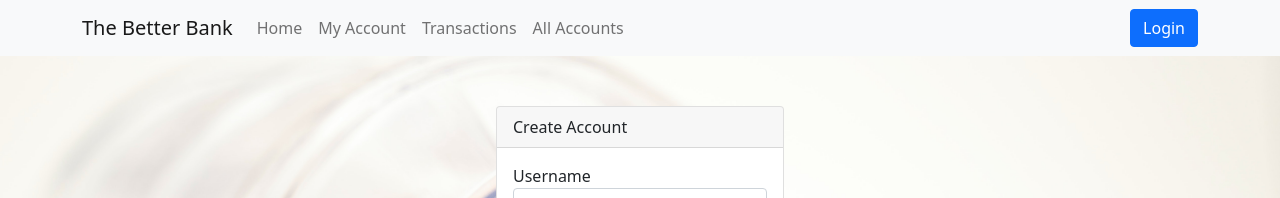
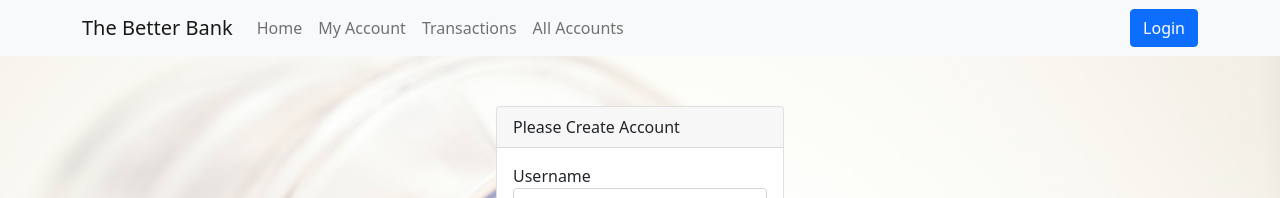
Before and after one commit to drewpate/betterbank, a React (Create React App) app: page /createaccount in a window 1280 px wide. Shown: the top 198 px of the page. Built offline with nearby package versions, Linux system fonts and the light colour scheme.

Commit message:
tests a change in create account

```diff
--- a/src/components/CreateAccount.js
+++ b/src/components/CreateAccount.js
@@ -24,7 +24,7 @@ function CreateAccount() {
     <div className="container">
       <MyCard
         className="mx-auto"
-        header="Create Account"
+        header="Please Create Account"
         txtcolor="black"
         body={
           show ? (
```
